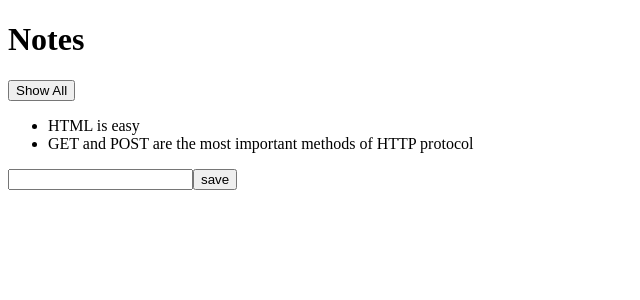
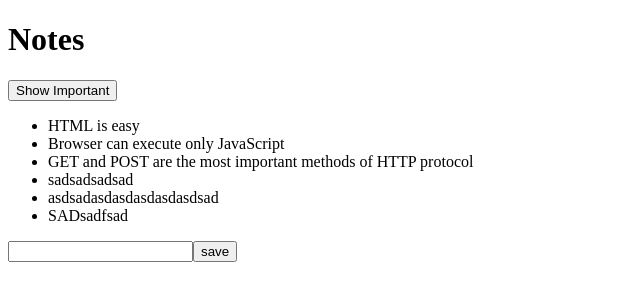
Before and after one commit to Echo203/fullStackOpen-exercises, a React (Create React App) app: page / in a window 1280 px wide. Shown: the top 300 px of the page, without its empty margins (0-640 px from the left). Built offline with nearby package versions, Linux system fonts and the light colour scheme; data requests are answered from the project's data file.

Commit message:
Altering data in server

```diff
--- /dev/null
+++ b/db.json
@@ -0,0 +1,40 @@
+{
+  "notes": [
+    {
+      "id": 1,
+      "content": "HTML is easy",
+      "date": "2019-05-30T17:30:31.098Z",
+      "important": true
+    },
+    {
+      "id": 2,
+      "content": "Browser can execute only JavaScript",
+      "date": "2019-05-30T18:39:34.091Z",
+      "important": false
+    },
+    {
+      "id": 3,
+      "content": "GET and POST are the most important methods of HTTP protocol",
+      "date": "2019-05-30T19:20:14.298Z",
+      "important": true
+    },
+    {
+      "id": 4,
+      "content": "sadsadsadsad",
+      "date": "2021-07-31T13:04:25.078Z",
+      "important": false
+    },
+    {
+      "id": 5,
+      "content": "asdsadasdasdasdasdasdsad",
+      "date": "2021-07-31T13:05:19.385Z",
+      "important": false
+    },
+    {
+      "id": 6,
+      "content": "SADsadfsad",
+      "date": "2021-07-31T13:06:42.791Z",
+      "important": true
+    }
+  ]
+}
--- a/package.json
+++ b/package.json
@@ -6,6 +6,8 @@
     "@testing-library/jest-dom": "^5.13.0",
     "@testing-library/react": "^11.2.7",
     "@testing-library/user-event": "^12.8.3",
+    "axios": "^0.21.1",
+    "json-server": "^0.16.3",
     "react": "^17.0.2",
     "react-dom": "^17.0.2",
     "react-scripts": "4.0.3",
--- a/src/App.js
+++ b/src/App.js
@@ -1,10 +1,21 @@
-import React, {useState} from 'react'
+import React, {useEffect, useState} from 'react'
 import Note from './components/Note'
+import axios from 'axios'
 
-const App = (props) => {
-  const [notes, setNotes] = useState(props.notes)
+const App = () => {
+  const [notes, setNotes] = useState([])
   const [newNote, setNewNote] = useState('')
-  const [showAll, setShowAll] = useState(false)
+  const [showAll, setShowAll] = useState(true)
+
+  useEffect(() => {
+    console.log('effect')
+    axios
+      .get('http://localhost:3001/notes')
+      .then(response => {
+        console.log('promise fulfilled')
+        setNotes(response.data)
+      })
+  }, [])
 
   const notesToShow = showAll
     ?  notes
@@ -18,8 +29,14 @@ const App = (props) => {
       date: new Date().toISOString(),
       important: Math.random() < 0.5
     }
-    setNotes(notes.concat(noteObject))
-    setNewNote('')
+    axios
+      .post('http://localhost:3001/notes', noteObject)
+      .then(res => {
+        console.log('res post:>> ', res.data)
+        setNotes(notes.concat(res.data))
+        setNewNote('')
+    })
+      .catch(err => console.log('err :>> ', err))
   }
 
   const handleNoteChange = (event) => {
--- a/src/index.js
+++ b/src/index.js
@@ -1,28 +1,7 @@
 import ReactDOM from 'react-dom'
 import App from './App.js'
 
-const notes = [
-  {
-    id: 1,
-    content: 'HTML is easy',
-    date: '2019-05-30T17:30:31.098Z',
-     important : true
-  },
-  {
-    id: 2,
-    content: 'Browser can execute only JavaScript',
-    date: '2019-05-30T18:39:34.091Z',
-    important: false
-  },
-  {
-    id: 3,
-    content: 'GET and POST are the most important methods of HTTP protocol',
-    date: '2019-05-30T19:20:14.298Z',
-    important: true
-  }
-]
-
 ReactDOM.render(
-  <App notes={notes} />,
+  <App />,
   document.getElementById('root')
 )
```
Also changed, not shown: 2 other files (tests, documents, lock files or other folders).
